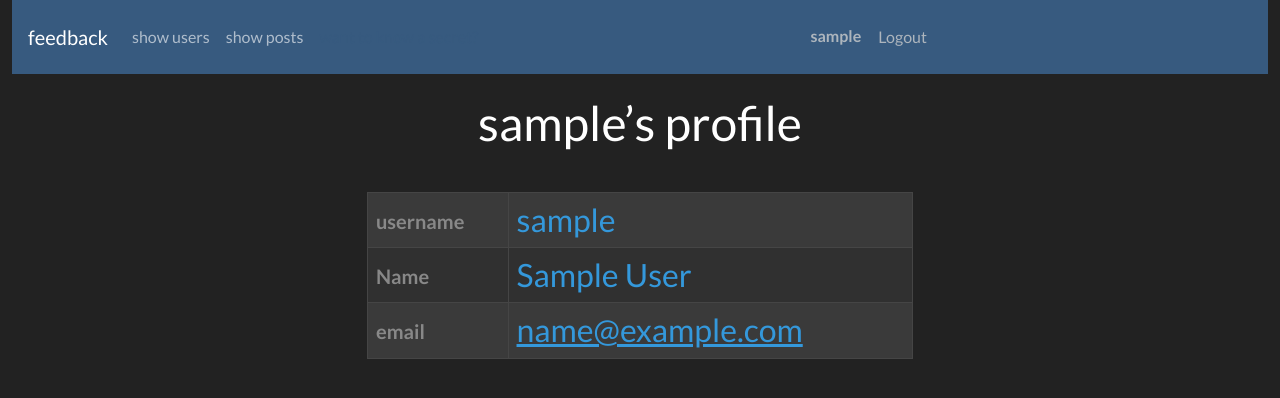
After one commit to kingtor69/flask-feedback, a Flask app: a page that uses templates/base.html in a window 1280 px wide. The commit adds this page. Shown: the top 398 px of the page. Run offline with Flask 2, Linux system fonts and the light colour scheme; the visitor is signed in with stand-in values (Sample User, id 1); tables that the repository leaves empty hold one stand-in row (values such as "Sample post"); some libraries are stand-ins or nearby versions.

Commit message:
step 6 done

```diff
--- a/app.py
+++ b/app.py
@@ -46,8 +46,7 @@ def register_new_user():
 
         session['username'] = new_user.username
         flash('Welcome. Successfully created your account. You are now logged in.', 'success')
-
-        return redirect('/')
+        return redirect(f'/users/{new_user.username}')
 
     return render_template('register.html', form=form)
 
@@ -66,7 +65,7 @@ def login():
         if user:
             session['username'] = user.username
             flash(f'You are now logged in, {user.first_name}.', 'success')
-            return redirect ('/secret')
+            return redirect(f'/users/{user.username}')
         flash('invalid username/password combination', 'danger')
 
     return render_template('login.html', form=form)
@@ -78,8 +77,18 @@ def display_secret_message():
     if 'username' in session:
         secret = choice(secrets)
         return render_template('secret.html', secret=secret)
-    flask ('only logged in users can view secrets', 'danger')
+    flash('only logged in users can view secrets', 'danger')
     return redirect('/login')
+
+@app.route('/users/<username>')
+def display_user_public_profile(username):
+    """display all public information we have on a given user
+    in this case 'public' meaning validated, logged-in users"""
+    if 'username' in session:
+        user = User.query.get_or_404(username)
+        return render_template('user.html', user=user)
+    flash('only logged in users can view that page', 'warning')
+    return redirect('/')
 
 @app.route('/logout', methods=['POST'])
 def logout():
--- a/templates/base.html
+++ b/templates/base.html
@@ -35,7 +35,7 @@
             <a href="{% block posts_path %}{% endblock %}posts" class="nav-link">show posts</a>
           </li>
           <li class="nav-item">
-            <a href="{% block tags_path %}{% endblock %}tags" class="nav-link">manage tags</a>
+            <a href="/secret" class="nav-link text-primary">want to know a secret?</a>
           </li>
           <!-- <li class="nav-item">
             <a href="./posts.html" class="nav-link">show posts</a>
--- /dev/null
+++ b/templates/user.html
@@ -0,0 +1,27 @@
+{% extends 'base.html' %}
+{% block title %}{{ user.username }}{% endblock %}
+{% block header %}{{ user.username }}&rsquo;s profile{% endblock %}
+{% block content %}
+  <div class="container">
+    <div class="row">
+      <div class="d-none d-md-block col col-md-2 col-lg-3"></div>
+      <div class="col col-md-8 col-lg-6">
+        <table class="table table-dark table-striped table-bordered">
+          <tr>
+            <th class="h5 pt-3 text-muted"><b>username</b></th>
+            <td class="h3 text-info">{{ user.username }}</td>
+          </tr>
+          <tr>
+            <th class="h5 pt-3 text-muted"><b>Name</b></th>
+            <td class="h3 text-info">{{ user.first_name }} {{ user.last_name }}</td>
+          </tr>
+          <tr>
+            <th class="h5 pt-3 text-muted"><b>email</b></th>
+            <td class="h3"><a href="mailto:{{ user.email }}" class="text-info">{{ user.email }}</a></td>
+          </tr>
+        </table>
+      </div>
+      <div class="d-none d-md-block col col-md-2 col-lg-3"></div>
+    </div>
+  </div>
+{% endblock %}
```
Also changed, not shown: README.md.
